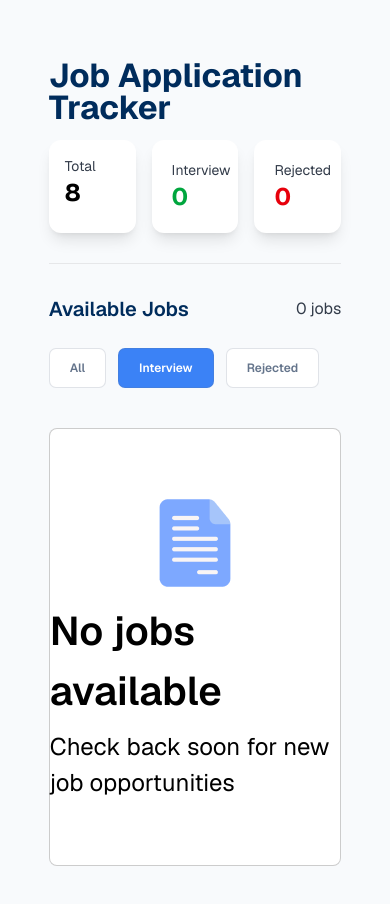
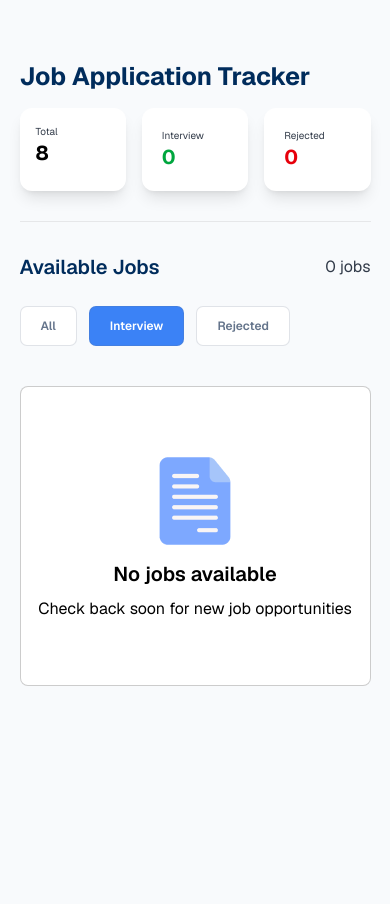
Before and after one commit to Md-Abdullah303/B-13-A-4, a plain HTML site: page index.html in a window 390 px wide. Both pictures are taken after a click on the button "Interview". After the commit the page ends 844 px from the top, so only its background shows below. Drawn offline with nearby package versions, Linux system fonts and the light colour scheme.

Commit message:
some more add css in count container

```diff
--- a/index.html
+++ b/index.html
@@ -26,28 +26,28 @@
 
 <body class="bg-[#F8FAFC]">
     <header>
-        <div class=" w-[75%] mx-auto mt-[60px] space-y-4">
-            <h1 class=" font-bold text-[33px] leading-8 text-[#002C5C]">Job Application Tracker</h1>
+        <div class=" w-[90%] sm:w-[75%] mx-auto mt-[60px] space-y-4">
+            <h1 class=" font-bold text-[25px] sm:text-[33px] leading-8 text-[#002C5C]">Job Application Tracker</h1>
 
             <!-- count-container  -->
             <div class="grid grid-cols-3 gap-4">
                 <div class=" bg-[#FFFFFF] p-4 rounded-xl shadow-lg">
-                    <p class="text-[14px] text-[#323B49]">Total</p>
-                    <p id="total-count" class=" text-black font-bold text-2xl">8</p>
+                    <p class="text-[10px] sm:text-[14px] text-[#323B49]">Total</p>
+                    <p id="total-count" class=" text-black font-bold text-xl sm:text-2xl">8</p>
                 </div>
                 <div class="bg-[#FFFFFF] p-5 rounded-xl shadow-lg">
-                    <p class="text-[14px] text-[#323B49]">Interview</p>
-                    <p id="interview-count" class=" text-green-600 font-bold text-2xl">0</p>
+                    <p class="text-[10px] sm:text-[14px] text-[#323B49]">Interview</p>
+                    <p id="interview-count" class=" text-green-600 font-bold text-xl sm:text-2xl">0</p>
                 </div>
                 <div class="bg-[#FFFFFF] p-5 rounded-xl shadow-lg">
-                    <p class="text-[14px] text-[#323B49]">Rejected</p>
-                    <p id="rejected-count" class=" text-red-600 font-bold text-2xl">0</p>
+                    <p class="text-[10px] sm:text-[14px] text-[#323B49]">Rejected</p>
+                    <p id="rejected-count" class=" text-red-600 font-bold text-xl sm:text-2xl">0</p>
                 </div>
             </div>
         </div>
     </header>
-    <hr class="w-[75%] mx-auto my-[30px] text-[#E6E7E9]">
-    <main id="main-container" class="w-[75%] mx-auto">
+    <hr class="w-[90%] sm:w-[75%] mx-auto my-[30px] text-[#E6E7E9]">
+    <main id="main-container" class="w-[90%] sm:w-[75%] mx-auto">
         <!-- Available Jobs container  -->
         <section class=" space-y-6 mb-10">
             <div class="flex items-center justify-between gap-3">
--- a/js/script.js
+++ b/js/script.js
@@ -177,12 +177,12 @@ function renderInterview() {
 
     if (interviewList.length === 0) {
         interviewSection.innerHTML = `
-            <div id="interviewNoJob" class=" flex bg-[#FFFFFF] rounded-lg  items-center justify-center flex-col space-y-2 py-16 border border-black/20">
+            <div id="interviewNoJob" class=" text-center flex bg-[#FFFFFF] rounded-lg  items-center justify-center flex-col space-y-2 py-16 border border-black/20">
                 <div class="">
                     <img src="./jobs.png" alt="">
                 </div>
-                <h1 class=" font-semibold text-[40px]">No jobs available</h1>
-                <p class=" text-[24px]">Check back soon for new job opportunities</p>
+                <h1 class=" font-semibold text-[20px] sm:text-[40px]">No jobs available</h1>
+                <p class=" text-[16px] sm:text-[24px]">Check back soon for new job opportunities</p>
              </div>
         `;
         return;
@@ -224,12 +224,12 @@ function renderRejected() {
 
     if (rejectedList.length === 0) {
         rejectedSection.innerHTML = `
-            <div id="interviewNoJob" class=" flex bg-[#FFFFFF] rounded-lg  items-center justify-center flex-col space-y-2 py-16 border border-black/20">
+            <div id="interviewNoJob" class=" text-center flex bg-[#FFFFFF] rounded-lg  items-center justify-center flex-col space-y-2 py-16 border border-black/20">
                 <div class="">
                     <img src="./jobs.png" alt="">
                 </div>
-                <h1 class=" font-semibold text-[40px]">No jobs available</h1>
-                <p class=" text-[24px]">Check back soon for new job opportunities</p>
+                <h1 class=" font-semibold text-[20px] sm:text-[40px]">No jobs available</h1>
+                <p class=" text-[16px] sm:text-[24px]">Check back soon for new job opportunities</p>
              </div>
         `;
         return;
```
